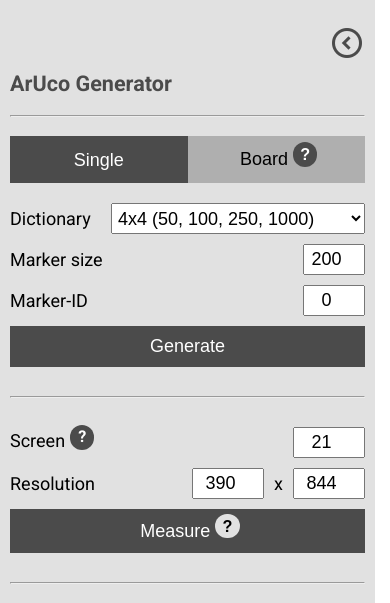
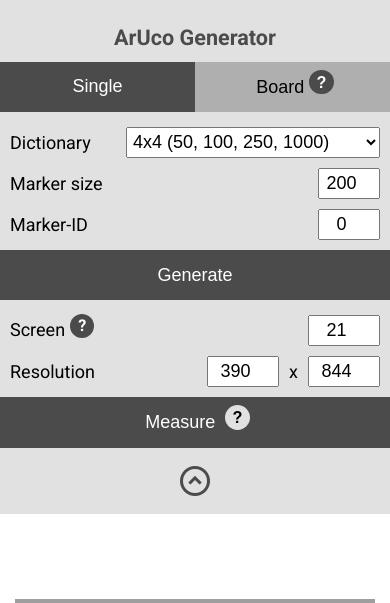
Before and after one commit to TimRJensen/aruco-generator, a Flask app: page / in a window 390 px wide. Shown: the top 603 px of the page. Run offline with Flask 3, Linux system fonts and the light colour scheme; grey boxes are pictures that could not be loaded.

Commit message:
FEAT: Mobilified the webapp

```diff
--- a/app/static/css/index.css
+++ b/app/static/css/index.css
@@ -29,88 +29,93 @@ button, select, option {
     cursor: pointer;
 }
 
+hr {
+    width: 100%;
+}
+
 body {
     margin: 0;
-    width: 100%;
 }
 
 /* Custom styles */
 .view {
     display: flex;
     flex-flow: row nowrap;
-    justify-content: stretch;
+    width: 100%;
+    height: 100%;
     min-height: 100vh;
     overflow-x: hidden;
 }
 
 #options {
     position: relative;
-    display: flex;
-    flex-flow: column nowrap;
-    align-items: stretch;
-    padding: 25px 10px 25px 10px;
-    gap: 10px;
-    width: 375px;
+    display: grid;
+    grid-template:
+    "title" 1.2rem
+    "mode" 2.8rem
+    "form-generate" calc(3*14px + 3*1.5rem + 2.8rem)
+    "form-measure" calc(2*14px + 2*1.5rem + 2.8rem)
+    "hide" 2rem
+    "content" 1fr
+    "log" auto
+    "footer" auto;
+    padding: 25px 0;
+    row-gap: 15px;
+    width: 100%;
     background-color: var(--color-primary-light);
-    transition: transform 75ms ease-in;
+    transition: grid-template-rows 75ms ease-in;
 }
 
-#options > * {
-    width: 100%;
-}
-
-#options > div:nth-child(2) {
+#options > *:first-child {
+    text-align: center;
     font-size: 1.2rem;
     font-weight: 700;
-    overflow: hidden;
     color: var(--color-primary-dark);
 }
 
 #options #hide {
-    align-self: flex-end;
+    grid-area: hide;
+    justify-self: center;
     width: 2rem;
     border: none;
     padding: 0;
     background-color: transparent;
-    transform: rotate(180deg);
+    transform: rotate(-90deg);
     transition: transform 350ms linear;
     font-size: 2rem;
     color: var(--color-primary-dark);
 }
 
 #options #hide[data-toggled="1"] {
-    transform: rotate(0);
+    transform: rotate(90deg);
 }
 
 #options:has(> #hide[data-toggled="1"]) {
-    transform: translateX(calc(-100% + 2rem + 16px));
+    grid-template-rows: repeat(4, 0) auto;
 }
 
-#options:has(> #hide[data-toggled="1"]) :not(#options > *:first-child) {
+#options:has(> #hide[data-toggled="1"]) > #mode,
+#options:has(> #hide[data-toggled="1"]) > .form {
     display: none;
 }
 
 #options #mode {
+    grid-area: mode;
     position: relative;
     display: flex;
     flex-flow: row nowrap;
-    justify-content: stretch;
-    align-items: stretch;
     background-color: var(--color-primary);
 }
 
 #options #mode #single,
 #options #mode #grid,
 #options #mode::before {
-    width: calc((375px - 10px*2)/2);
-    height: calc(1.5rem + 10px*2);
+    width: 50%;
     z-index: 1;
-    padding: 10px 0;
     border: none;
-    text-align: center;
-    line-height: 1rem;
     background-color: transparent;
     color: black;
+    text-align: center;
     transition: color 100ms linear;
 }
 
@@ -121,6 +126,7 @@ body {
 
 #options #mode::before {
     position: absolute;
+    height: 100%;
     left: 0;
     z-index: 0;
     background-color: var(--color-primary-dark);
@@ -135,7 +141,6 @@ body {
 .form {
     display: flex;
     flex-flow: column nowrap;
-    padding: 10px 0;
     gap: 10px;
 }
 
@@ -144,6 +149,7 @@ body {
     flex-flow: row nowrap;
     justify-content: space-between;
     align-items: center;
+    padding: 0 10px;
     gap: 10px;
 }
 
@@ -169,6 +175,14 @@ body {
     text-align: center;
 }
 
+.form.form.generate {
+    grid-area: form-generate;
+}
+
+.form.form.measure {
+    grid-area: form-measure;
+}
+
 .form.generate select.input {
     width: calc(250px + 2px*2);
     text-align: left;
@@ -180,16 +194,19 @@ body {
 
 #options #generate,
 #options #measure {
+    height: 2.8rem;
     border: none;
-    padding: 10px 0;
     background-color: var(--color-primary-dark);
     color: white;
 }
 
 #options #log {
+    grid-area: log;
     display: grid;
     grid-template-columns: 2fr 1fr;
+    grid-template-rows: repeat(3, 1rem);
     row-gap: 10px;
+    padding: 0 10px;
 }
 
 #options #log :nth-child(2n) {
@@ -200,23 +217,28 @@ body {
     margin-top: auto;
 }
 
-#content {
-    --cell-size: calc((min(90vh, calc(100vw - 375px)) - 50px - 10px*var(--grid-rows, int))/var(--grid-rows, int));
+.content {
+    --cell-size: calc((min(90vh, 100vw) - 10px*var(--grid-rows, int) - 20px)/var(--grid-rows, int));
+    grid-area: content;
     align-self: center;
     display: grid;
     grid-template-columns: repeat(var(--grid-cols), var(--cell-size));
     grid-template-rows: repeat(var(--grid-rows), var(--cell-size));
-    justify-items:center;
-    align-items:center;
+    justify-items: center;
+    align-items: center;
     justify-content: center;
     align-content: center;
     column-gap: 10px;
     row-gap: 10px;
     padding: 5vh 10px;
-    width: 100%;
+    background-color: white;
 }
 
-#content img {
+#options:has(> #hide[data-toggled="1"]) + .content {
+    --cell-size: calc((min(90vh, calc(100vw - 2rem + 20px)) - 10px*var(--grid-rows, int) - 20px)/var(--grid-rows, int));
+}
+
+.content img {
     width: 100%;
     height: 100%;
     object-fit: scale-down;
--- a/app/static/js/index.js
+++ b/app/static/js/index.js
@@ -43,7 +43,6 @@ for (const form of document.querySelectorAll(".form")) {
 // Generator event handler
 (function () {
     const root = document.querySelector(":root");
-    const elm = document.getElementById("content");
 
     function handleSubmit(e) {
         if (e) {
@@ -76,7 +75,11 @@ for (const form of document.querySelectorAll(".form")) {
         root.style.setProperty("--mark-size", inputs[1].value);
         root.style.setProperty("--grid-rows", MODE ? inputs[3].value : 1);
         root.style.setProperty("--grid-cols", MODE ? inputs[4].value : 1);
-        elm.replaceChildren(...children);
+        for (const elm of document.querySelectorAll(".content")) {
+            if (window.getComputedStyle(elm).getPropertyValue("display") != "none") {
+                elm.replaceChildren(...children);
+            }
+        }
     }
 
     document.querySelector(".form.generate").onsubmit = handleSubmit;
@@ -101,8 +104,8 @@ for (const form of document.querySelectorAll(".form")) {
         const ppmm = Math.sqrt(vw ** 2 + vh ** 2) / diagonal / 25.4;
 
         const n = parseInt(inputs[4].value);
-        const markers = document.querySelectorAll("#content img");
-        const first = markers[0];
+        const markers = document.querySelectorAll(".content img");
+        const first = markers[0]
         const first_box = first.getBoundingClientRect();
         const measures = [first_box.width / ppmm];
         let next = null;
@@ -131,9 +134,17 @@ for (const form of document.querySelectorAll(".form")) {
     }
 
     document.querySelector(".form.measure").onsubmit = handleSubmit;
-    const obs = new ResizeObserver(() => {
+    const obs = new ResizeObserver((entries) => {
         inputs[6].value = window.innerWidth;
         inputs[7].value = window.innerHeight;
+
+        const elms = document.querySelectorAll(".content");
+        console.log(elms)
+        if (entries[0].contentRect.width < 768) {
+            elms[0].append(...elms[1].children);
+        } else {
+            elms[1].append(...elms[0].children);
+        }
     });
     obs.observe(document.querySelector("body"));
 })();
--- a/app/templates/index.html
+++ b/app/templates/index.html
@@ -15,15 +15,9 @@
         <script src="/static/js/index.js" defer></script>
         <section class="view">
             <div id="options">
-                <button
-                    id="hide"
-                    class="material-symbols-outlined"
-                    data-toggled="0"
-                >
-                    &#xf591;
-                </button>
-                <div>ArUco Generator</div>
-                <hr />
+                <div>
+                    ArUco Generator
+                </div>
                 <div id="mode">
                     <button id="single" data-toggled="1">Single</button>
                     <button id="grid" data-toggled="0">
@@ -44,100 +38,50 @@
                     </div>
                     <div class="form-box">
                         <label>Marker size</label>
-                        <input
-                            class="input"
-                            type="number"
-                            value="200"
-                            min="1"
-                            max="5000"
-                            placeholder="px"
-                            required
-                        />
+                        <input class="input" type="number" value="200" min="1" max="5000" placeholder="px" required />
                     </div>
                     <div class="form-box">
                         <label>Marker-ID</label>
-                        <input
-                            class="input"
-                            type="number"
-                            value="0"
-                            min="0"
-                            max="5000"
-                            placeholder="id"
-                            required
-                        />
+                        <input class="input" type="number" value="0" min="0" max="5000" placeholder="id" required />
                     </div>
                     <div class="form-box">
                         <label>Board size</label>
-                        <input
-                            class="input"
-                            type="number"
-                            value="3"
-                            min="2"
-                            max="10"
-                            placeholder="m"
-                            required
-                        />
+                        <input class="input" type="number" value="3" min="2" max="10" placeholder="m" required />
                         <div>x</div>
-                        <input
-                            class="input"
-                            type="number"
-                            value="3"
-                            min="2"
-                            max="10"
-                            placeholder="n"
-                            required
-                        />
+                        <input class="input" type="number" value="3" min="2" max="10"placeholder="n"required />
                     </div>
                     <button id="generate" type="submit">Generate</button>
                 </form>
-                <hr />
                 <form class="form measure">
                     <div class="form-box">
-                        <label
-                            >Screen<span class="hint">?
+                        <label>Screen<span class="hint">?
                             <div class="hint-msg">The devices screen diagonal in inches
-                            </div></span></label
-                        >
-                        <input
-                            class="input"
-                            type="number"
-                            value="21"
-                            min="1"
-                            placeholder="″"
-                            required
-                        />
+                            </div></span>
+                        </label>
+                        <input class="input" type="number" value="21" min="1" placeholder="″" required />
                     </div>
                     <div class="form-box">
                         <label>Resolution</label>
-                        <input
-                            class="input"
-                            type="number"
-                            placeholder="width"
-                            min="1"
-                            required
-                        />
+                        <input class="input" type="number" placeholder="width" min="1" required />
                         <div>x</div>
-                        <input
-                            class="input"
-                            type="number"
-                            placeholder="height"
-                            min="1"
-                            required
-                        />
+                        <input class="input" type="number" placeholder="height" min="1" required />
                     </div>
                     <button id="measure" type="submit">
-                        Measure<span class="hint">?
-                        <div class="hint-msg">
-                            Calculates the real-world size of a marker<br/>
-                            with respect to the devices DPI.<br/>
-                            length=size/(&#x221A(width<sup>2</sup> + height<sup>2</sup>)/screen)
-                        </div></span>
+                        Measure
+                        <span class="hint">?
+                            <div class="hint-msg">
+                                Calculates the real-world size of a marker with respect to the devices DPI.<br/>
+                                length=size/(&#x221A(width<sup>2</sup> + height<sup>2</sup>)/screen)
+                            </div>
+                        </span>
                     </button>
                 </form>
-                <hr />
+                <button id="hide" class="material-symbols-outlined" data-toggled="0">
+                    &#xf591;
+                </button>
+                <div class="content" data-mobile="1"></div>
                 <div id="log"></div>
-                <hr />
-                <div class=".footer" style="text-align: center">
+                <div id="footer">
                     <a href="https://github.com/TimRJensen/aruco-generator">
                         <svg
                             width="35"
@@ -158,7 +102,7 @@
                     <div style="font-size: 0.8rem; color: rgb(75, 75, 75)">Tim R. Jensen, 2024</div>
                 </div>
             </div>
-            <div id="content"></div>
+            <div class="content" data-mobile="0"></div>
         </section>
     </body>
 </html>
```
Also changed, not shown: other parts of app/static/css/index.css (+54 -8 lines).
